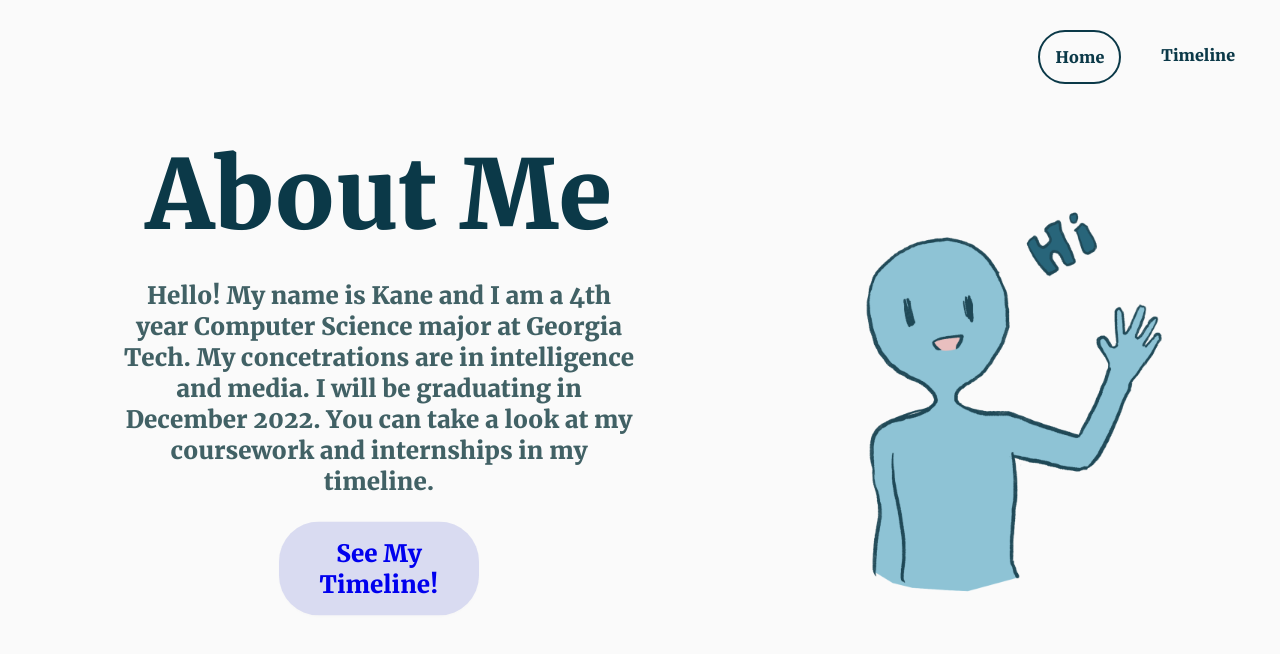
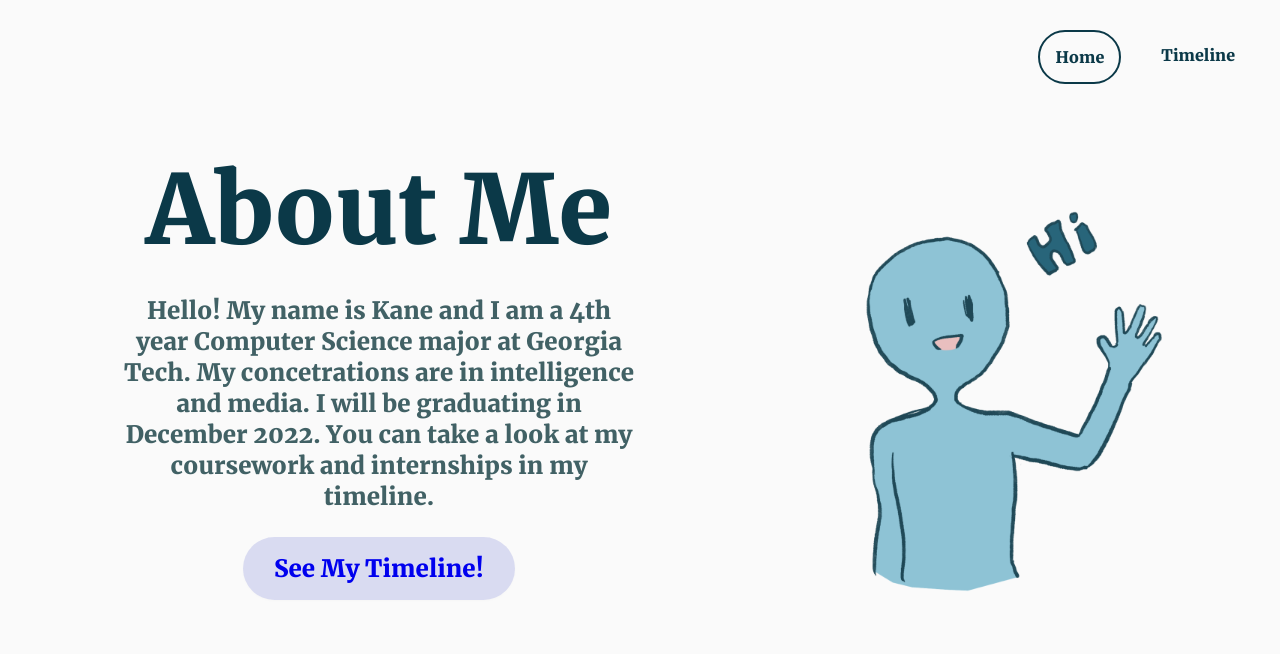
Before and after one commit to kanedu828/youkaneduit-react, a React (Create React App) app: page /#/ in a window 1280 px wide. Shown: the top 654 px of the page. Built offline with nearby package versions, Linux system fonts and the light colour scheme.

Commit message:
add responsive design to header font and button sizing

```diff
--- a/src/styles/home.css
+++ b/src/styles/home.css
@@ -2,6 +2,11 @@
   width: 70%;
   height: 70%;
   margin: 20px;
+}
+
+.about-header {
+  font-size: 3rem;
+  margin: 0;
 }
 
 .container {
@@ -24,8 +29,8 @@
   background-color: #D9DBF1;
   border: none;
   border-radius: 40px;
-  padding: 15px;
-  width: 50%;
+  padding: 15px 30px;
+  width: fit-content;
   box-shadow: rgba(0, 0, 0, 0.02) 0 1px 3px 0;
   border: 1px solid transparent;
   text-decoration: none;
@@ -51,7 +56,23 @@
   color: inherit;
 }
 
-@media screen and (min-width:1080px) {
+@media screen and (min-width:481px) {
+
+  .about-header {
+    font-size: 4rem;
+  }
+
+}
+
+@media screen and (min-width:769px) {
+
+  .about-header {
+    font-size: 5rem;
+  }
+
+}
+
+@media screen and (min-width:1025px) {
   .about-image {
     width: 30%;
     height: 30%;
@@ -69,7 +90,8 @@
     max-width: 40vw;
   }
 
-  .main-button {
-    width: 30%;
+  .about-header {
+    font-size: 6rem;
   }
+
 }
--- a/src/styles/shared.css
+++ b/src/styles/shared.css
@@ -1,5 +1,5 @@
 .large-header {
-  font-size: 6rem;
+  font-size: 3rem;
   padding: 0px;
   margin: 0px;
 }
@@ -58,3 +58,27 @@
   to { opacity: 1; }
 
 }
+
+@media screen and (min-width:481px) {
+
+  .large-header {
+    font-size: 4rem;
+  }
+
+}
+
+@media screen and (min-width:769px) {
+
+  .large-header {
+    font-size: 5rem;
+  }
+
+}
+
+@media screen and (min-width:1025px) {
+
+  .large-header {
+    font-size: 6rem;
+  }
+
+}
--- a/src/styles/timeline.css
+++ b/src/styles/timeline.css
@@ -2,6 +2,10 @@
   border-radius: 100px;
   width: 40px;
   height: 40px;
+}
+
+.timeline-header {
+  font-size: 3em;
 }
 
 .timeline-container {
```
